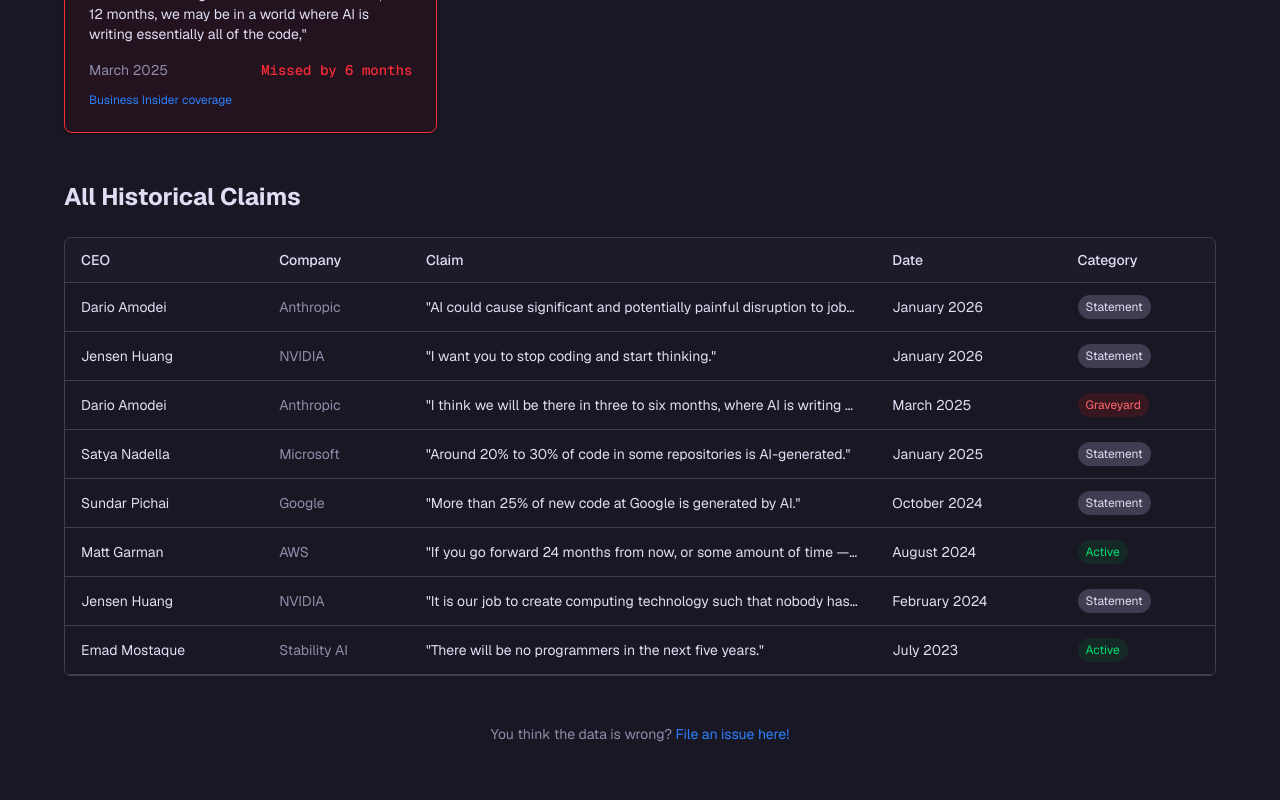
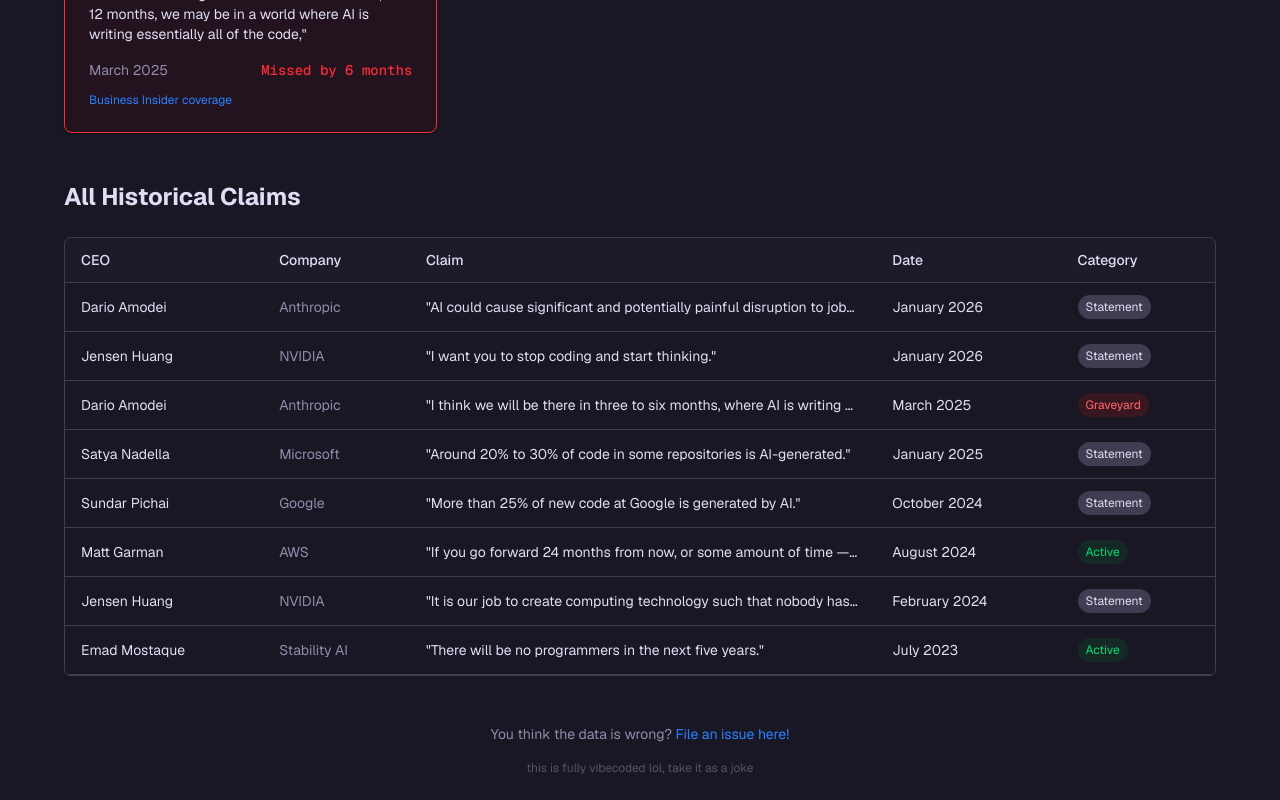
Before and after one commit to prathamdupare/ceo-hype-tracker, a Next.js app: page / in a window 1280 px wide. Shown: the part 899-1699 px from the top of the page. Before the commit the page ends 1667 px from the top, so only its background shows below. Built offline with nearby package versions, Linux system fonts and the light colour scheme.

Commit message:
Add vibecoded joke to footer

```diff
--- a/app/page.tsx
+++ b/app/page.tsx
@@ -324,6 +324,9 @@
               File an issue here!
             </a>
           </p>
+          <p className="mt-4 text-xs opacity-50">
+            this is fully vibecoded lol, take it as a joke
+          </p>
         </footer>
       </div>
     </div>
```
